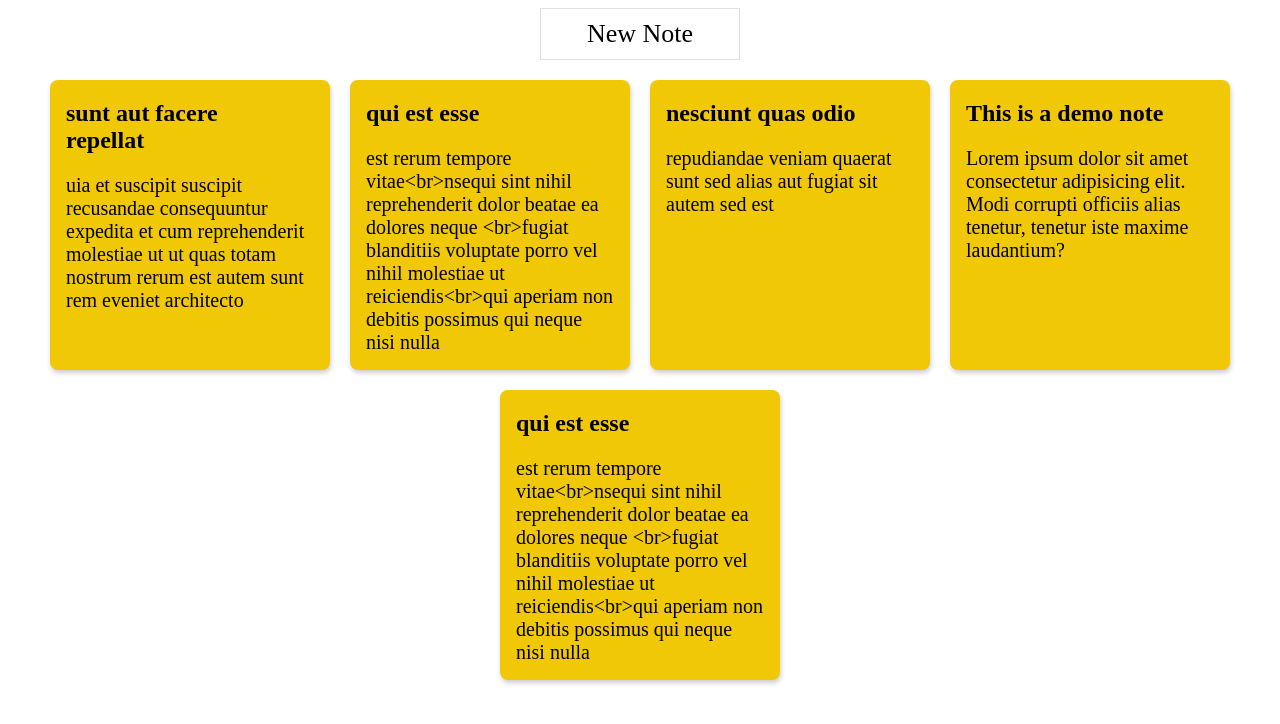
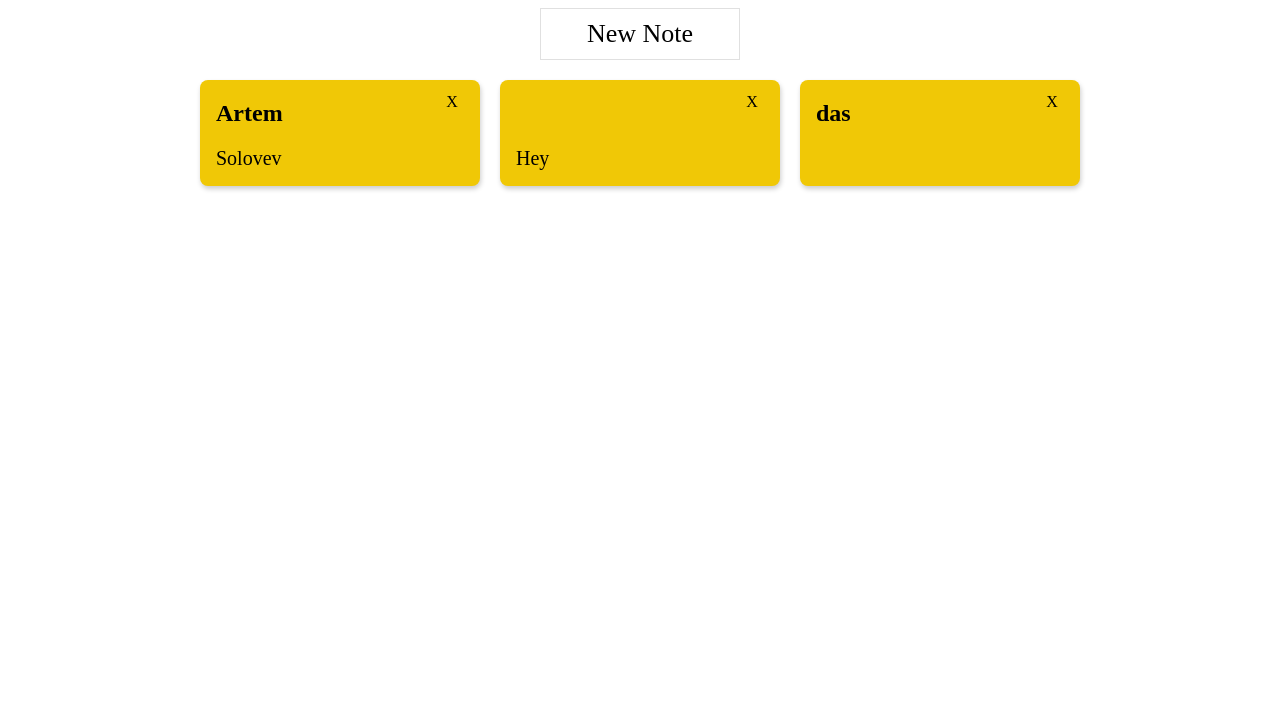
Before and after one commit to SolovevArtem/NotesVue, a Vue app in the folder vuejs/: page / in a window 1280 px wide. Shown: the top 724 px of the page. Built offline with nearby package versions, Linux system fonts and the light colour scheme; data requests are answered from the project's data file.

Commit message:
Developed an autosave by creating a @blur event that triggers a .PUT method to db

```diff
--- a/package.json
+++ b/package.json
@@ -9,6 +9,8 @@
   "author": "",
   "license": "ISC",
   "dependencies": {
+    "axios": "^0.26.0",
+    "json-server": "^0.17.0",
     "vue": "^3.2.31"
   }
 }
--- /dev/null
+++ b/vuejs/data/db.json
@@ -0,0 +1,19 @@
+{
+  "notes": [
+    {
+      "title": "Artem",
+      "text": "Solovev",
+      "id": 1
+    },
+    {
+      "title": "",
+      "text": "Hey",
+      "id": 5
+    },
+    {
+      "title": "das",
+      "text": "",
+      "id": 6
+    }
+  ]
+}
--- a/vuejs/package.json
+++ b/vuejs/package.json
@@ -7,7 +7,9 @@
     "build": "vue-cli-service build"
   },
   "dependencies": {
+    "axios": "^0.26.0",
     "core-js": "^3.8.3",
+    "json-server": "^0.17.0",
     "vue": "^3.2.13",
     "vue-router": "^4.0.3",
     "vuex": "^4.0.0"
--- a/vuejs/public/index.html
+++ b/vuejs/public/index.html
@@ -4,6 +4,10 @@
     <meta charset="utf-8">
     <meta http-equiv="X-UA-Compatible" content="IE=edge">
     <meta name="viewport" content="width=device-width,initial-scale=1.0">
+    <!-- Adding the Google Fonts API -->
+    <link rel="preconnect" href="https://fonts.googleapis.com">
+    <link rel="preconnect" href="https://fonts.gstatic.com" crossorigin>
+    <link href="https://fonts.googleapis.com/css2?family=Amatic+SC:wght@400;700&family=Sora:wght@800&display=swap" rel="stylesheet">
     <link rel="icon" href="<%= BASE_URL %>favicon.ico">
     <title><%= htmlWebpackPlugin.options.title %></title>
   </head>
@@ -11,7 +15,7 @@
     <noscript>
       <strong>We're sorry but <%= htmlWebpackPlugin.options.title %> doesn't work properly without JavaScript enabled. Please enable it to continue.</strong>
     </noscript>
-    <div id="app"></div>
+    <div id="app" class="mn"></div>
     <!-- built files will be auto injected -->
   </body>
 </html>
--- a/vuejs/src/components/AddNewButton.vue
+++ b/vuejs/src/components/AddNewButton.vue
@@ -1,10 +1,15 @@
 <template>
-  <button class="new-note-btn"> New Note</button>
+  <button v-on:@click="addNote" class="new-note-btn"> New Note</button>
 </template>
 
 <script>
 export default {
   name: "AddNewButton",
+  methods:{
+    addNote(){
+      this.$emit('addNote');
+    }
+  }
 };
 </script>
 
--- a/vuejs/src/components/Note.vue
+++ b/vuejs/src/components/Note.vue
@@ -1,15 +1,13 @@
 <template>
   <div class="tc-note">
-    <div class="tc-note-header">
-      <span class="tc-note-close">
-        <i class="fas fa-times"></i>
-      </span>
+    <div tabindex="0" class="tc-note-header">
+      <span v-on:click="deleteNote" class="tc-note-close"> X </span>
     </div>
-    <div class="tc-note-title" contenteditable="">
+    <div class="tc-note-title" contenteditable="" @blur="titleChanged">
       {{ note.title }}
     </div>
-    <div class="tc-note-body" contenteditable="">
-      {{ note.body }}
+    <div class="tc-note-body" contenteditable="" @blur="bodyChanged">
+      {{ note.text }}
     </div>
   </div>
 </template>
@@ -21,6 +19,22 @@ export default {
     note: {
       type: Object,
       required: true,
+    },
+  },
+  methods: {
+    /* Instead of deleting the note here,
+    we just passing the index of a note that needs to be deleted
+    to the parrent */
+    deleteNote(event) {
+      this.$emit("deleteNote", this.note);
+    },
+    titleChanged($event) {
+      this.note.title = $event.target.innerHTML;
+      this.$emit("noteUpdated", this.note);
+    },
+    bodyChanged($event) {
+      this.note.text = $event.target.innerHTML;
+      this.$emit("noteUpdated", this.note);
     },
   },
 };
--- a/vuejs/src/components/Notes.vue
+++ b/vuejs/src/components/Notes.vue
@@ -1,45 +1,76 @@
 <template>
   <div class="tc-notes-wrapper">
-    <add-new-button />
+    <!-- <add-new-button @addNote="addNote" /> -->
+    <button v-on:click="addNote" class="new-note-btn">New Note</button>
     <div class="tc-notes">
-      <note v-for="(note, index) in notes" :key="index" :note="note"/>
+      <note
+        v-for="(note, id) in notes"
+        :key="id"
+        :note="note"
+        @deleteNote="deleteNote(note.id)"
+        @noteUpdated="noteUpdated"
+      />
     </div>
   </div>
 </template>
 
 <script>
-import AddNewButton from "./AddNewButton";
+// import AddNewButton from "./AddNewButton";
 import Note from "./Note";
+import axios from "axios";
 
 export default {
-  components: {Note, AddNewButton},
-  name: 'Notes',
+  components: { Note },
+  name: "Notes",
   data() {
     return {
-      notes: [
-        {
-          title: "sunt aut facere repellat",
-          body: "uia et suscipit suscipit recusandae consequuntur expedita et cum reprehenderit molestiae ut ut quas totam nostrum rerum est autem sunt rem eveniet architecto",
-        },
-        {
-          title: "qui est esse",
-          body: "est rerum tempore vitae<br>nsequi sint nihil reprehenderit dolor beatae ea dolores neque <br>fugiat blanditiis voluptate porro vel nihil molestiae ut reiciendis<br>qui aperiam non debitis possimus qui neque nisi nulla",
-        },
-        {
-          title: "nesciunt quas odio",
-          body: "repudiandae veniam quaerat sunt sed alias aut fugiat sit autem sed est",
-        },
-        {
-          title: "This is a demo note",
-          body: "Lorem ipsum dolor sit amet consectetur adipisicing elit. Modi corrupti officiis alias tenetur, tenetur iste maxime laudantium?",
-        },
-        {
-          title: "qui est esse",
-          body: "est rerum tempore vitae<br>nsequi sint nihil reprehenderit dolor beatae ea dolores neque <br>fugiat blanditiis voluptate porro vel nihil molestiae ut reiciendis<br>qui aperiam non debitis possimus qui neque nisi nulla",
-        },
-      ],
+      notes: [],
     };
   },
+  methods: {
+    deleteNote(id) {
+      // this.notes.splice(this.notes.indexOf(note), 1);
+      // console.log("deleted");
+      axios.delete(`http://localhost:3000/notes/${id}`);
+      this.notes=this.notes.filter((obj)=>obj.id!==id);
+    },
+
+    async addNote() {
+      /* this.notes.unshift({title:'', body:''}) */
+        try{
+        const res = await axios.post(`http://localhost:3000/notes`, {
+          title: "",
+          text: "",
+        });
+        this.notes = [...this.notes, res.data];
+
+      } catch (error){
+        console.log(error.message);
+      }
+    },
+    noteUpdated(note){
+      axios.put(`http://localhost:3000/notes/${note.id}`,
+      {
+        title: note.title,
+        text: note.text,
+      }
+      )
+    }
+  },
+  async created() {
+    try {
+      const res = await axios.get("http://localhost:3000/notes");
+      this.notes = res.data;
+    } catch (error) {
+      console.log(error.message);
+    }
+  },
+  /* mounted() {
+    fetch("http://localhost:3000/notes")
+    .then(res=> res.json())
+    .then(data => this.notes = data)
+    .catch(err=> console.log(err.message))
+  } */
 };
 </script>
 
```
Also changed, not shown: vuejs/src/App.vue (+7 -3 lines), 2 other files (tests, documents, lock files or other folders).
